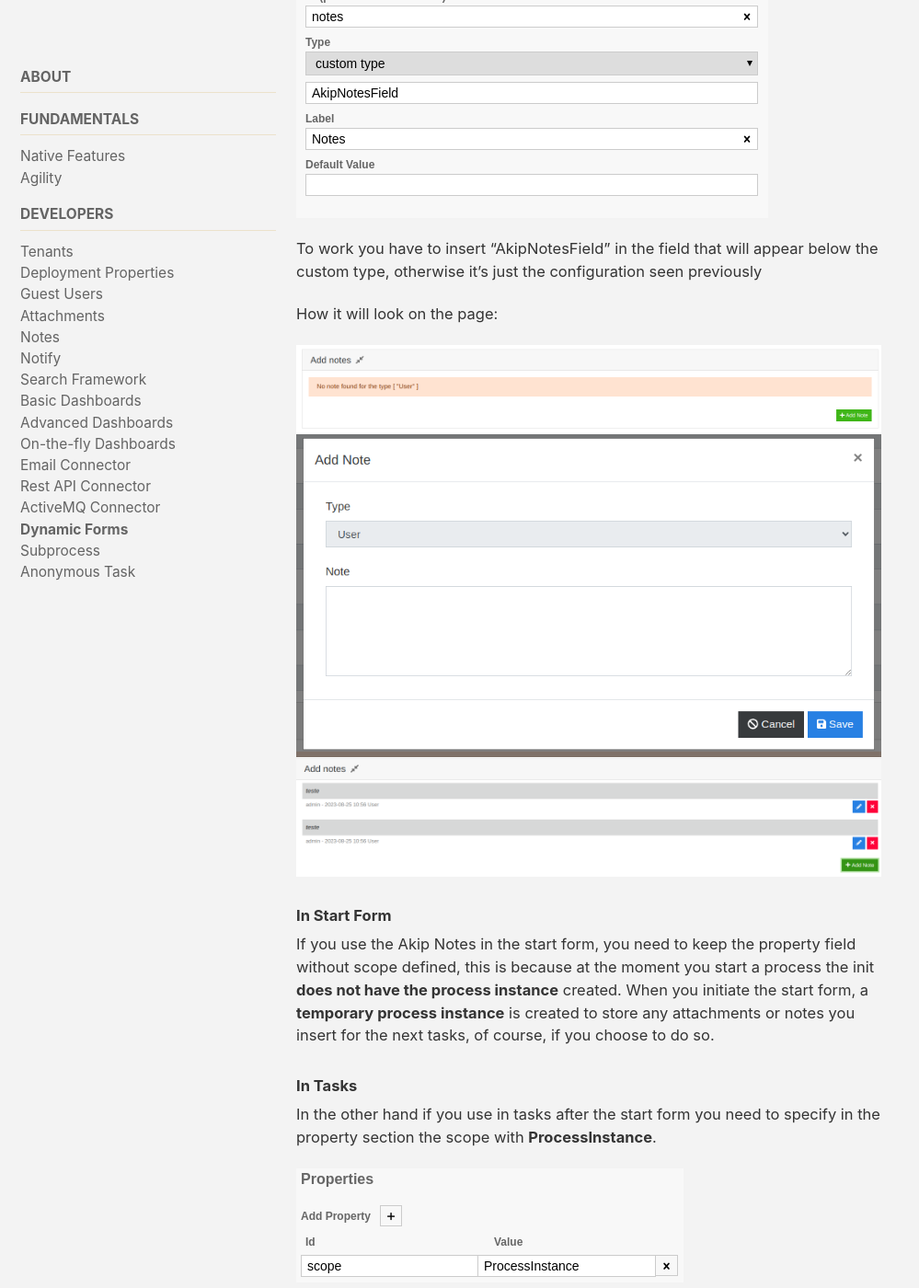
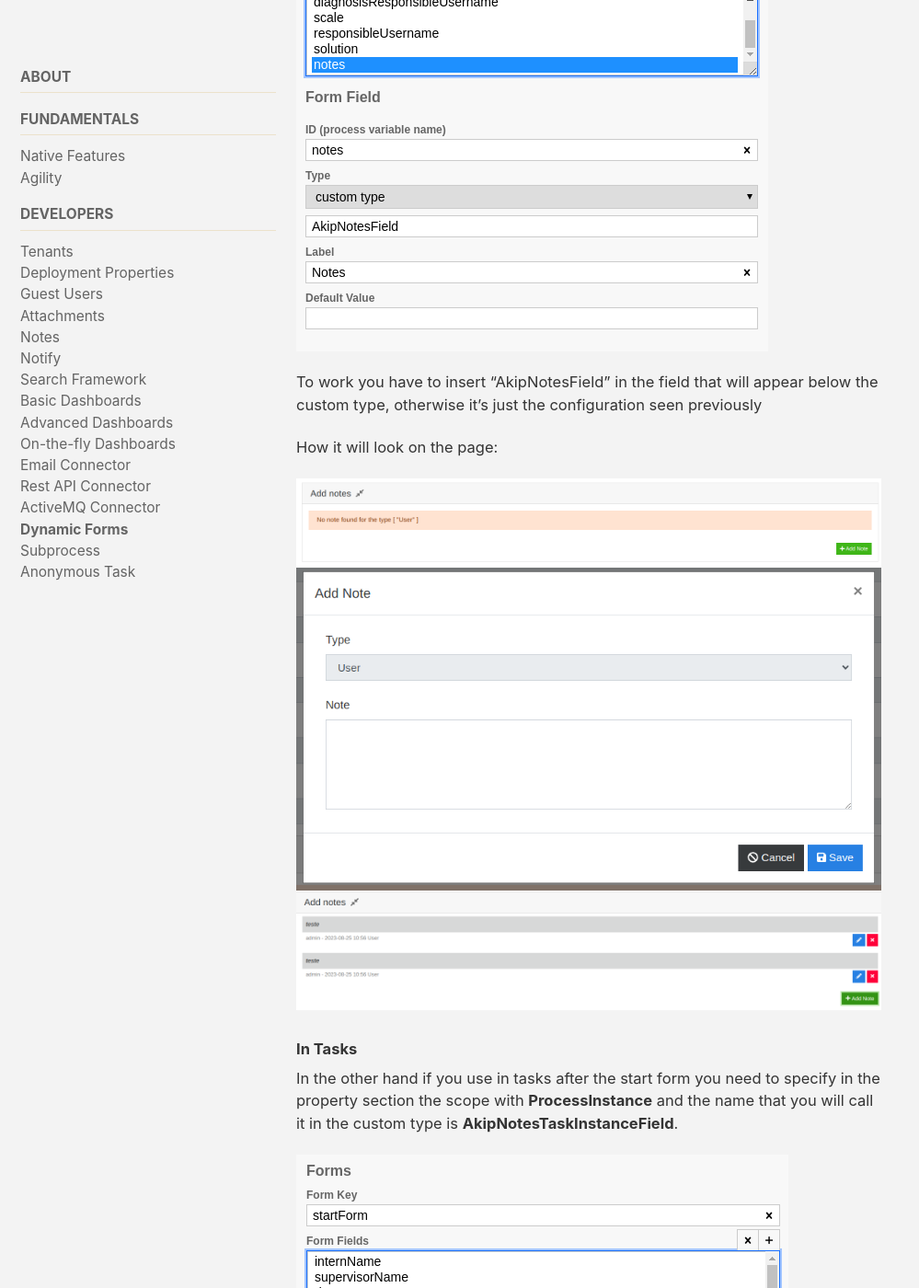
Before and after one commit to kip4you/docs-site, a Jekyll site: the page built from _pages/docs/dynamic-forms.md, in a window 1280 px wide and 1400 px high, scrolled down 6134 px. Shown: the whole window at 92% size, without its empty margins (0-999 px from the left). Built offline with Jekyll 4.4.1, drawn with Linux system fonts in a browser that asks for light colours; cached includes are drawn as plain includes; nearby versions of some CDN libraries; some of the changed text lies outside the part shown.

Commit message:
Documentation for dynamic forms updated added akip notes and attachments field

```diff
--- a/_pages/docs/dynamic-forms.md
+++ b/_pages/docs/dynamic-forms.md
@@ -88,9 +88,11 @@ Remember that if you are going to do some verification on a gateway or **if you
 
 The Custom Type for now has three types available, one for attachments, one for notes and other for text area field, let's take a look at them
 
-#### Akip Notes
+#### Akip Notes in start form
 
 This type is a field where it is possible to enter notes separately, first let's take a look at the configuration
+
+If you use the Akip Notes in the start form, you need to keep the property field without scope defined, this is because at the moment you start a process the init **does not have the process instance** created. When you initiate the start form, a **temporary process instance** is created to store any attachments or notes you insert for the next tasks, of course, if you choose to do so.
 
 ![Type Akip Notes](assets/images/dynamic-forms/type_akip_notes.png)
 
@@ -102,19 +104,20 @@ How it will look on the page:
 ![Page Akip Notes 2](assets/images/dynamic-forms/page_akip_notes_2.png)
 ![Page Akip Notes 2](assets/images/dynamic-forms/page_akip_notes_3.png)
 
-###### In Start Form
-If you use the Akip Notes in the start form, you need to keep the property field without scope defined, this is because at the moment you start a process the init **does not have the process instance** created. When you initiate the start form, a **temporary process instance** is created to store any attachments or notes you insert for the next tasks, of course, if you choose to do so.
+###### In Tasks
+In the other hand if you use in tasks after the start form you need to specify in the property section the scope with **ProcessInstance** and the name that you will call it in the custom type is **AkipNotesTaskInstanceField**.
 
-###### In Tasks
-In the other hand if you use in tasks after the start form you need to specify in the property section the scope with **ProcessInstance**.
+![Page Akip Notes name](assets/images/dynamic-forms/akip-notes-task-instance.png)
 
 ![Page Akip Notes processInstance](assets/images/dynamic-forms/processInstanceAkipNote.png)
 
 The "Type" area I will explain later in the *properties* section
 
-#### Akip Attachments
+#### Akip Attachments in start form
 
 This field works more or less like Akip Notes with the difference that they are not notes but attachments, let's see the configuration
+
+If you use the Akip Attachments in the start form, you need to keep the property field without scope defined, this is because at the moment you start a process the init **does not have the process instance** created. When you initiate the start form, a **temporary process instance** is created to store any attachments or notes you insert for the next tasks, of course, if you choose to do so.
 
 ![Type Akip Attachments](assets/images/dynamic-forms/type_akip_attachments.png)
 
@@ -126,13 +129,12 @@ How it looks on the page:
 
 ![Page Akip Attachments 2](assets/images/dynamic-forms/page_akip_attachments_2.png)
 
-###### In Start Form
-If you use the Akip Attachments in the start form, you need to keep the property field without scope defined, this is because at the moment you start a process the init **does not have the process instance** created. When you initiate the start form, a **temporary process instance** is created to store any attachments or notes you insert for the next tasks, of course, if you choose to do so.
+###### In Tasks
+In the other hand if you use in tasks after the start form you need to specify in the property section the scope with **ProcessInstance** and the name that you will call it in the custom type is **AkipAttachmentsTaskInstanceField**..
 
-###### In Tasks
-In the other hand if you use in tasks after the start form you need to specify in the property section the scope with **ProcessInstance**.
+![Page Akip Attachments name](assets/images/dynamic-forms/akip-attachments-task-instance.png)
 
-![Page Akip Notes processInstance](assets/images/dynamic-forms/processInstanceAkipNote.png)
+![Page Akip Attachments processInstance](assets/images/dynamic-forms/processInstanceAkipNote.png)
 
 ###### Minio
 Just remembering that here it is necessary to configure some storage of objects such as minio for example, this configuration can be seen in the specific section of attachments
```
Also changed, not shown: assets/images/dynamic-forms/akip-attachments-task-instance.png (added), assets/images/dynamic-forms/akip-notes-task-instance.png (added).
